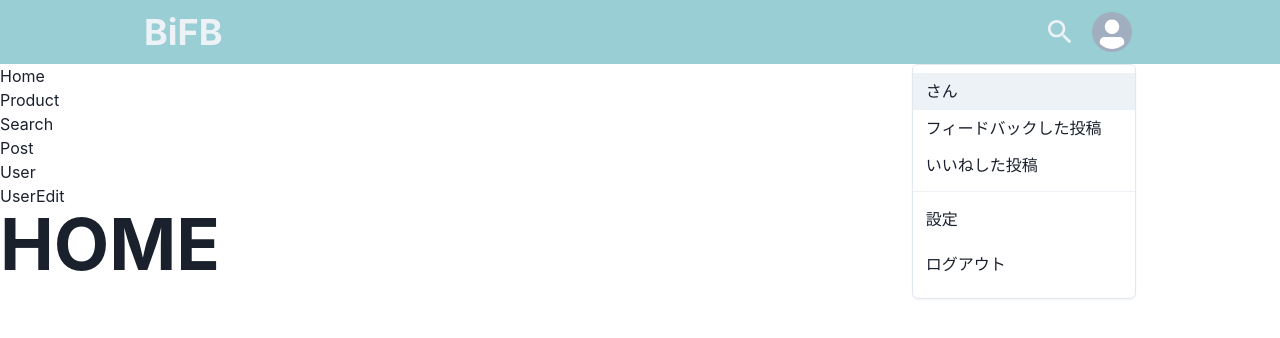
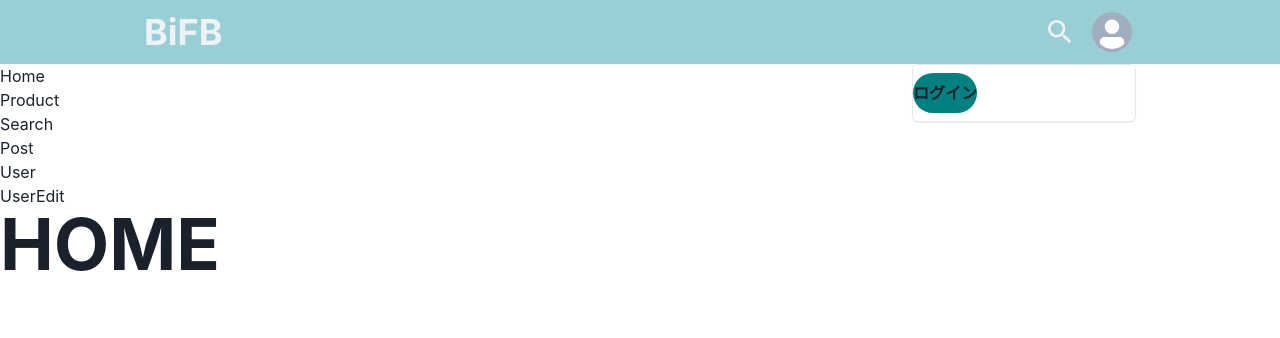
Before and after one commit to yochimonji/bifb, a React (Create React App) app: page /post in a window 1280 px wide. Both pictures are taken after a click on the button 1112 px from the left and 32 px from the top of the page. Shown: the top 338 px of the page. Built offline with nearby package versions, Linux system fonts and the light colour scheme; no server answers.

Commit message:
add ログアウト時のユーザーアイコンの動作
ログインする際にバグあり

```diff
--- a/src/auth/AuthProvider.tsx
+++ b/src/auth/AuthProvider.tsx
@@ -46,7 +46,7 @@ export const AuthProvider = (props: AuthProviderProps): JSX.Element => {
   const googleLogin = async (history: H.History) => {
     try {
       await signInWithPopup(auth, provider);
-      history.push("/");
+      // history.push("/");
     } catch (error) {
       alert(error);
     }
@@ -59,7 +59,7 @@ export const AuthProvider = (props: AuthProviderProps): JSX.Element => {
   const logout = async (history: H.History) => {
     try {
       await signOut(auth);
-      history.push("/");
+      // history.push("/");
     } catch (error) {
       alert(error);
     }
--- a/src/components/HeaderMenuUser.tsx
+++ b/src/components/HeaderMenuUser.tsx
@@ -28,6 +28,8 @@ const HeaderMenuUser = (): JSX.Element => {
 
   return (
     <Menu placement="bottom-start">
+      {currentUser ? (
+        <>
           <MenuButton colorScheme="none" p="1">
             <Avatar
               w="10"
@@ -64,6 +66,25 @@ const HeaderMenuUser = (): JSX.Element => {
               </Button>
             </MenuItem>
           </MenuList>
+        </>
+      ) : (
+        <>
+          <MenuButton colorScheme="none" p="1">
+            <Avatar w="10" h="10" />
+          </MenuButton>
+          <MenuList>
+            <Button
+              rounded="full"
+              variant="unstyled"
+              bg="teal"
+              _hover={{ textDecorationLine: "underline" }}
+              onClick={() => googleLogin(history)}
+            >
+              ログイン
+            </Button>
+          </MenuList>
+        </>
+      )}
     </Menu>
   );
 };
```
Lines whose indentation alone changed are shown as unchanged.
